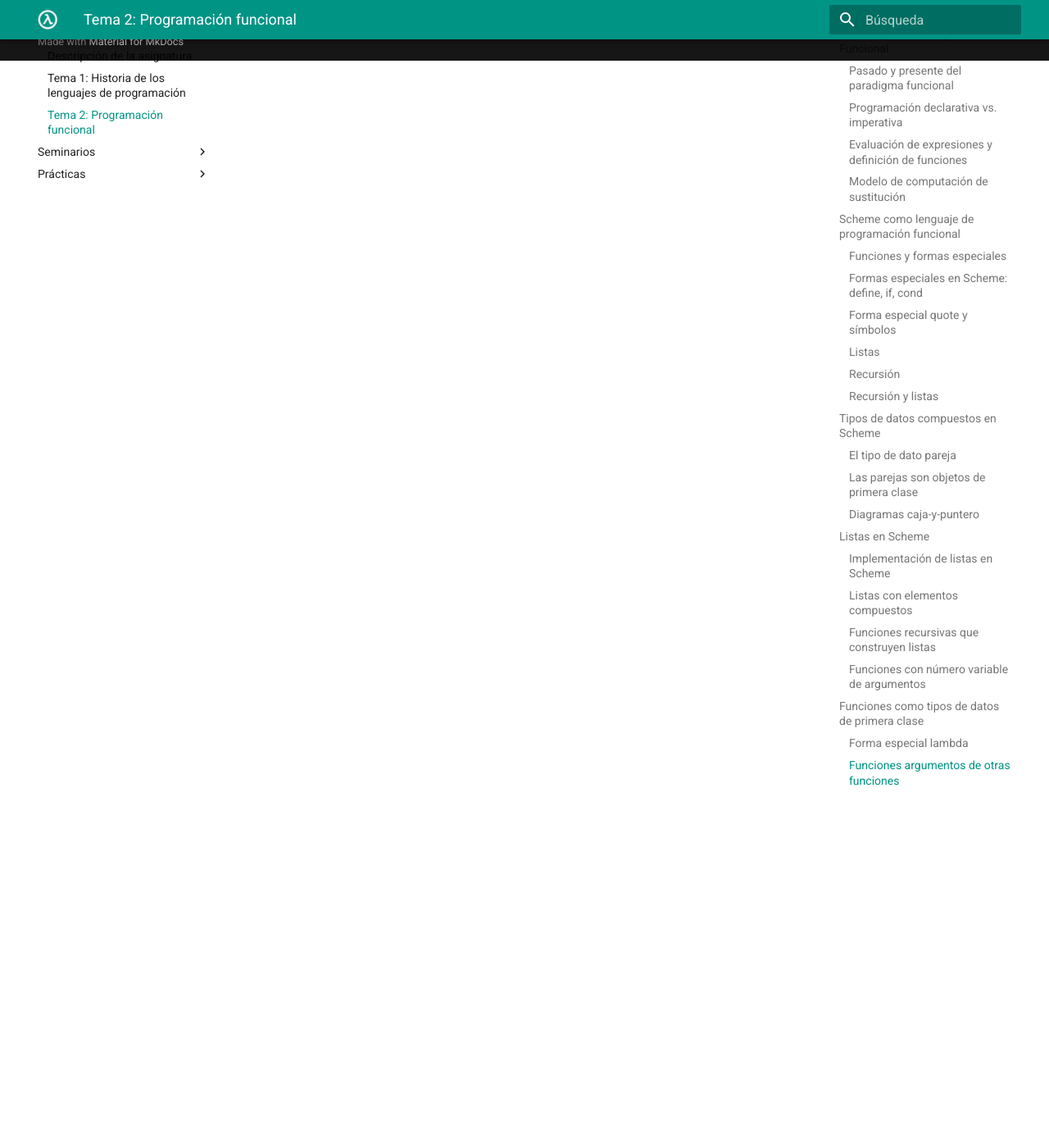
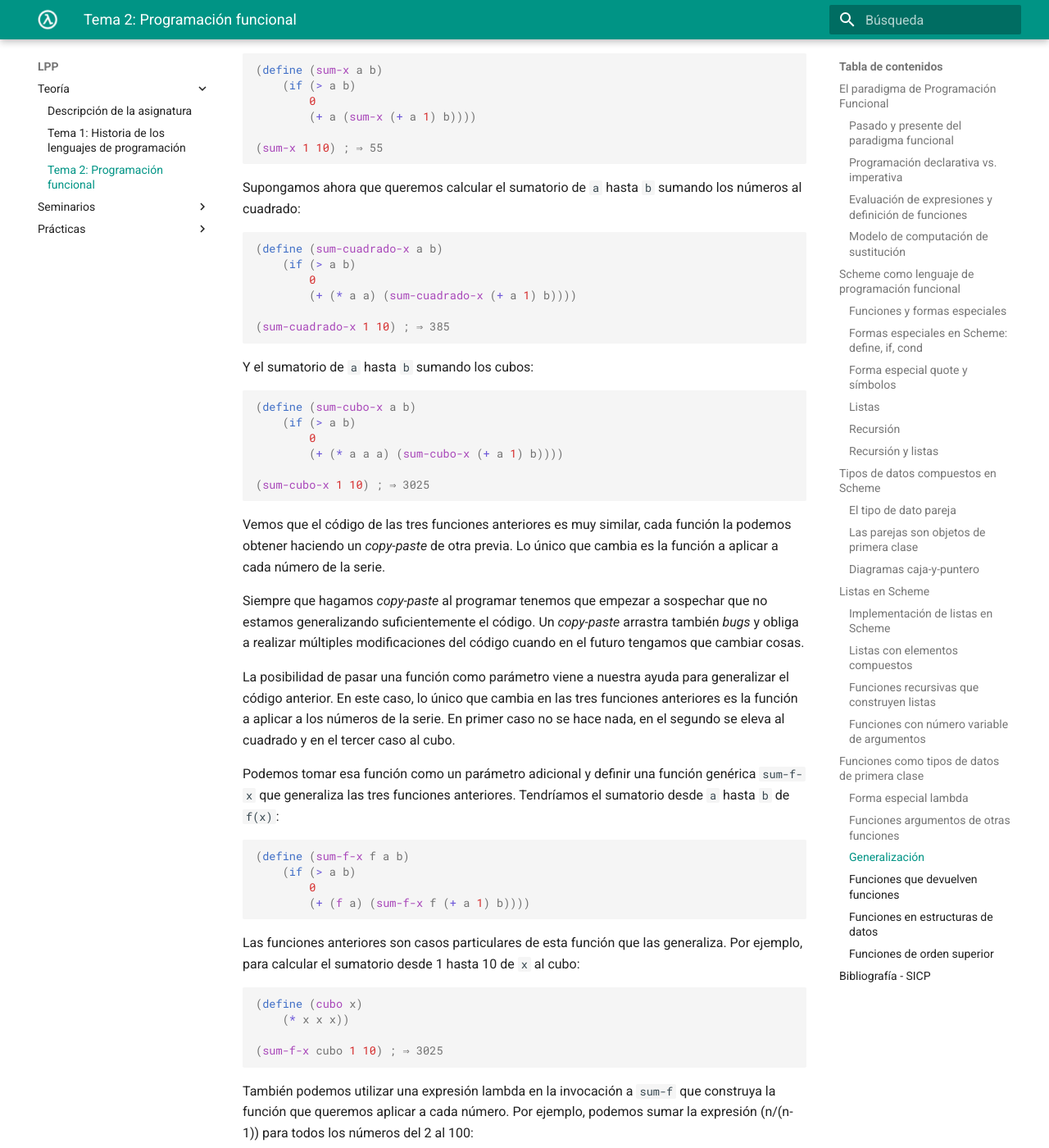
Before and after one commit to domingogallardo/apuntes-lpp, an MkDocs documentation site: the page built from docs/teoria/tema02-programacion-funcional/tema02-programacion-funcional.md, in a window 1280 px wide and 1400 px high, scrolled down 58795 px. Shown: the whole window at 82% size. Built offline with MkDocs 1.6.1 and Material for MkDocs 9.7.7, drawn with Linux system fonts in a browser that asks for light colours; some of the changed text lies outside the part shown.

Commit message:
Actualizado tema teoría

````diff
--- a/docs/teoria/tema02-programacion-funcional/tema02-programacion-funcional.md
+++ b/docs/teoria/tema02-programacion-funcional/tema02-programacion-funcional.md
@@ -3061,13 +3061,15 @@ devuelve la invocación de `g` con `x`:
 (aplica-2 suma-5 doble 3) ; ⇒ 11
 ```
 
-<!--
 
 ### Generalización ###
 
 La posibilidad de pasar funciones como parámetros de otras es una
-poderosa herramienta de abstracción. Por ejemplo, supongamos que
-queremos calcular el sumatorio de `a` hasta `b`:
+poderosa herramienta de abstracción. Nos va a permitir diseñar
+funciones más genéricas.
+
+Veamos un ejemplo. Supongamos que queremos calcular el sumatorio de
+`a` hasta `b`:
 
 ```scheme
 (define (sum-x a b)
@@ -3112,13 +3114,15 @@ sospechar que no estamos generalizando suficientemente el código. Un
 modificaciones del código cuando en el futuro tengamos que cambiar
 cosas.
 
-La posibilidad de pasar una función como parámetro es una herramienta
-poderosa a la hora de generalizar código. En este caso, lo único que
+La posibilidad de pasar una función como parámetro viene a nuestra
+ayuda para generalizar el código anterior. En este caso, lo único que
 cambia en las tres funciones anteriores es la función a aplicar a los
-números de la serie. Podemos tomar esa función como un parámetro
-adicional y definir una función genérica `sum-f-x` que generaliza las
-tres funciones anteriores. Tendríamos el sumatorio desde `a` hasta `b`
-de `f(x)`:
+números de la serie. En primer caso no se hace nada, en el segundo se
+eleva al cuadrado y en el tercer caso al cubo.
+
+Podemos tomar esa función como un parámetro adicional y definir una
+función genérica `sum-f-x` que generaliza las tres funciones
+anteriores. Tendríamos el sumatorio desde `a` hasta `b` de `f(x)`:
 
 ```scheme
 (define (sum-f-x f a b)
@@ -3770,9 +3774,10 @@ suma dos valores.
     (+ dato resultado))
 ```
 
-Llamamos a los parámetros `dato` y `resultado` para remarcar que el
-primer parámetro se va a coger de la lista y el segundo del resultado
-calculado.
+Esta función de plegado se aplicará a una lista de números para sumar
+todos sus elementos. Llamamos a los parámetros `dato` y `resultado`
+para remarcar que el primer parámetro se va a coger de la lista y el
+segundo del resultado calculado.
 
 Veamos qué pasa cuando hacemos un `fold-right` con esta función suma y
 la lista '(1 2 3) y con el número 0 como base:
@@ -3782,7 +3787,7 @@ la lista '(1 2 3) y con el número 0 como base:
 ```
 
 La función `suma` se va a ir aplicando a todos los elementos de la
-lista de derecha a izquierda, empezando por el valor base (0) y el
+lista de **derecha a izquierda**, empezando por el valor base (0) y el
 último elemento de la lista (3) y cogiendo el resultado obtenido y
 utilizándolo como nuevo parámetro `resultado` en la siguiente llamada.
 
@@ -3830,8 +3835,8 @@ Un último ejemplo:
 ##### Función `fold-left` #####
 
 La función `fold-left` es similar a `fold-right` con la diferencia de
-que la secuencia de aplicaciones de la función de plegado se hace de
-izquierda a derecha en lugar de derecha a izquierda.
+que la secuencia de aplicaciones de la función de plegado se hace **de
+izquierda a derecha** en lugar de derecha a izquierda.
 
 La función de plegado también cambia, porque tiene invertidos sus
 argumentos:
@@ -3941,7 +3942,7 @@ valor de los elementos de la lista.
 
 Dado que muchas de las anteriores funciones de orden superior
 devuelven listas, es muy común componer las llamadas, de forma que la
-salida de una haga de entrada de otra.
+salida de función se utilice como entrada de otra.
 
 Por ejemplo, podemos implementar una función que sume un número
 `n` a todos los elementos de una lista (igual que la anterior) y
@@ -4080,8 +4081,6 @@ libro *Structure and Intepretation of Computer Programs*:
 - [2.2.1 - Representing Sequences](https://mitpress.mit.edu/sicp/full-text/book/book-Z-H-15.html#%_sec_2.2.1)
 - [2.3.1 - Quotation](https://mitpress.mit.edu/sicp/full-text/book/book-Z-H-16.html#%_sec_2.3.1)
 
--->
-
 ----
 
 Lenguajes y Paradigmas de Programación, curso 2018-19
````
Also changed, not shown: other parts of docs/teoria/tema02-programacion-funcional/tema02-programacion-funcional.md (+23 -27 lines).
